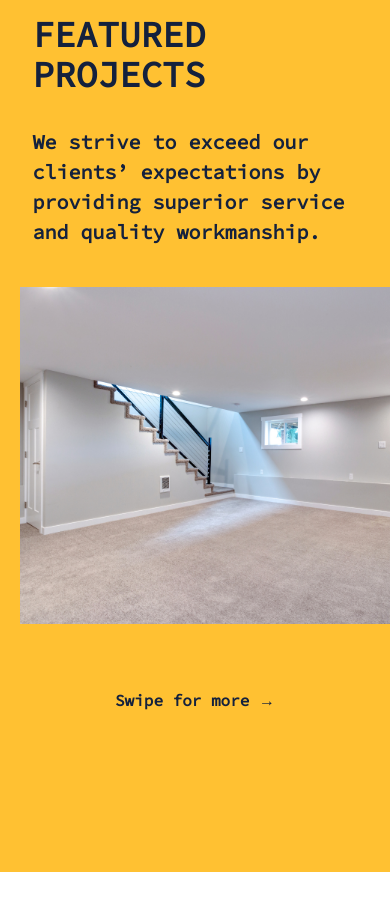
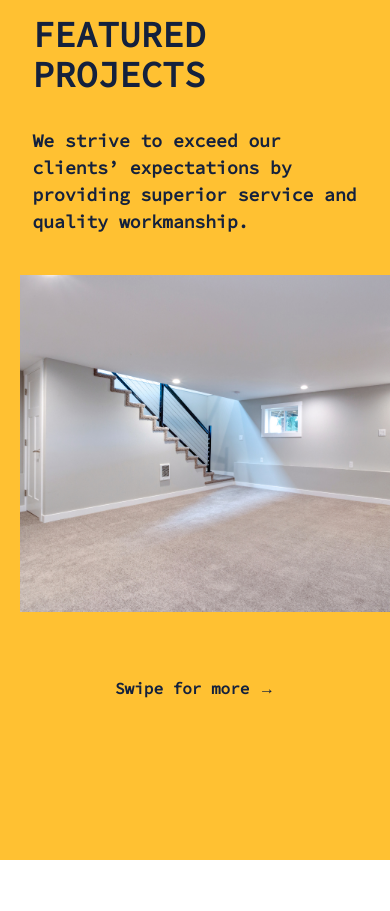
Before and after one commit to vcristian1/colibri, a React (Vite) app: page / in a window 390 px wide. Shown: the part 5280-6191 px from the top of the page. Built offline with nearby package versions, Linux system fonts and the light colour scheme.

Commit message:
adjusted font size in our projects

```diff
--- a/src/scenes/ourProjects/index.tsx
+++ b/src/scenes/ourProjects/index.tsx
@@ -72,7 +72,7 @@
       >
 
         <HText>FEATURED PROJECTS</HText>
-        <p className="mt-8 text-[20px] md:text-[20px] font-semibold lg:text-[25px] lg:mt-[40px]">
+        <p className="mt-8 text-[18px] md:text-[20px] font-semibold lg:text-[25px] lg:mt-[40px]">
         We strive to exceed our clients’ expectations by providing superior service and quality workmanship.        </p>
 
       </motion.div>
```
